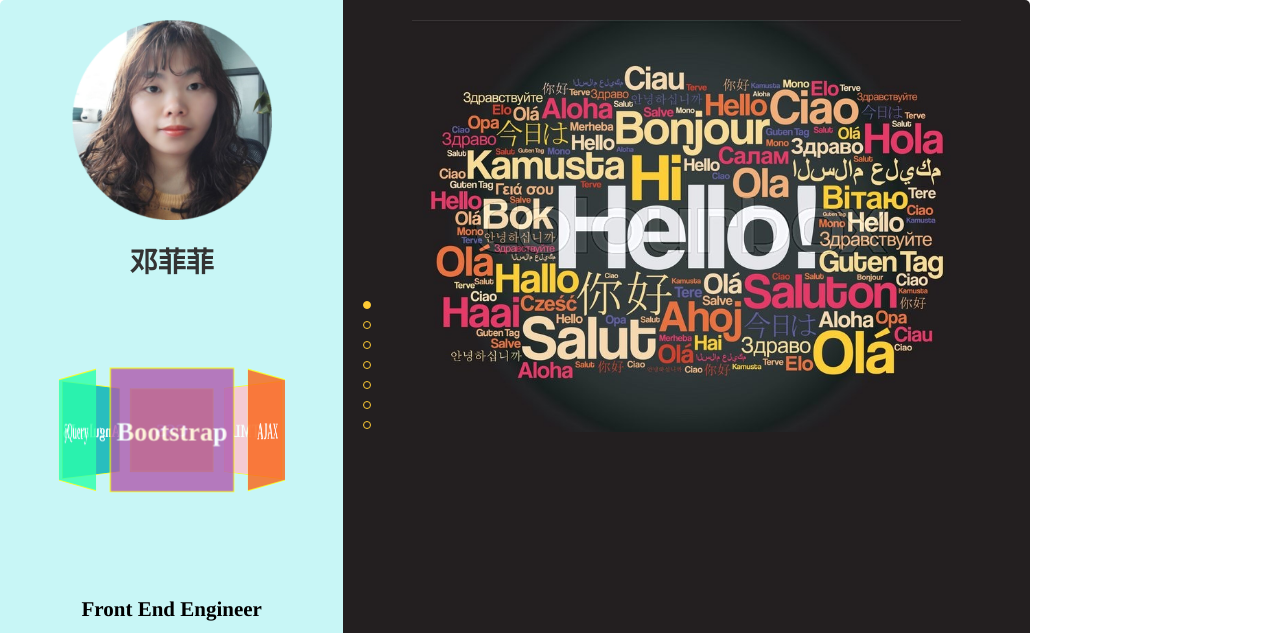
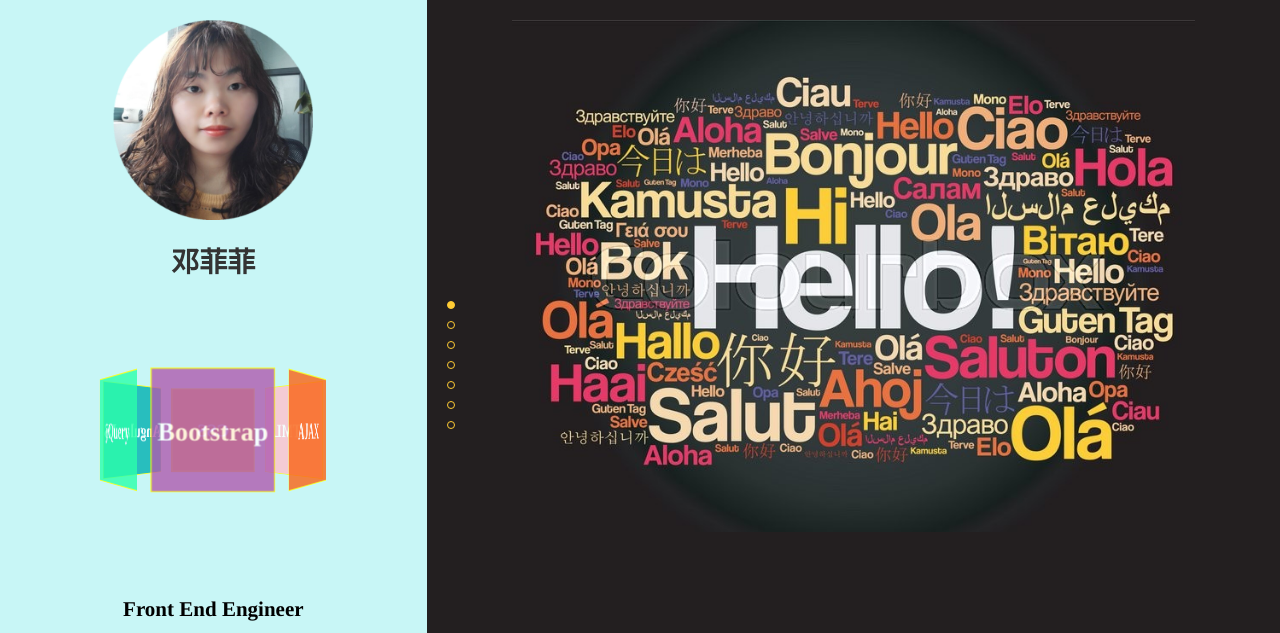
Before and after one commit to debbydeng/Debby_CV, a plain HTML site: page home.html in a window 1280 px wide. Shown: the top 633 px of the page. Drawn offline with Linux system fonts and the light colour scheme; animation ran at ten frames a second.

Commit message:
still last problem

```diff
--- a/css/index.css
+++ b/css/index.css
@@ -11,15 +11,13 @@ ul li {
 a {
   text-decoration: none; }
 
-html,body{
-  height:100%;overflow:hidden
+body{
+  width: 100%;  height:100%;
+  font-size: 62.5%;
+  border-radius:5px;
+  position:fixed;
+  overflow-y:hidden;
 }
-
-body {
-  font-size: 62.5%;
-  border-radius: 5px;
-  position: fixed;
-  }
 
 canvas {
   cursor: crosshair;
```
